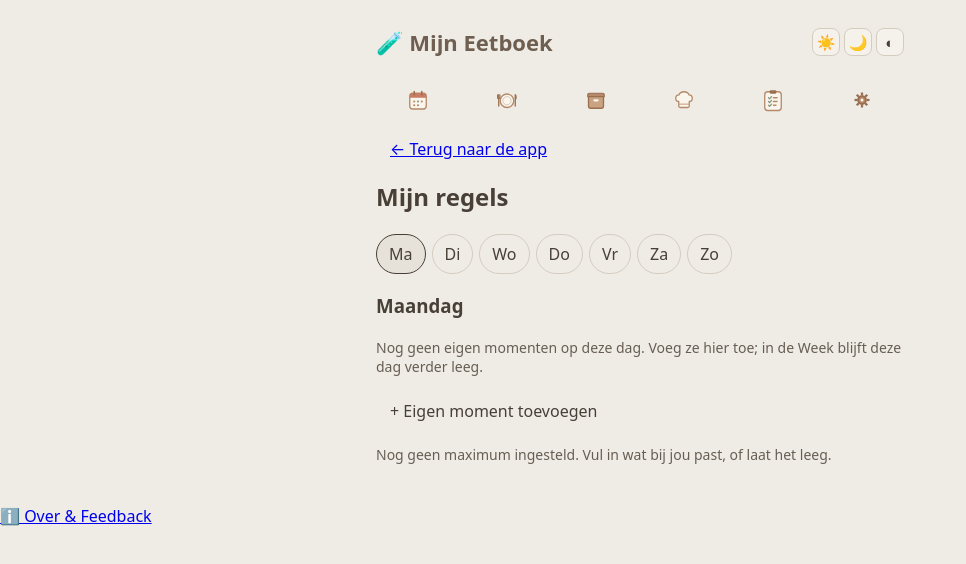
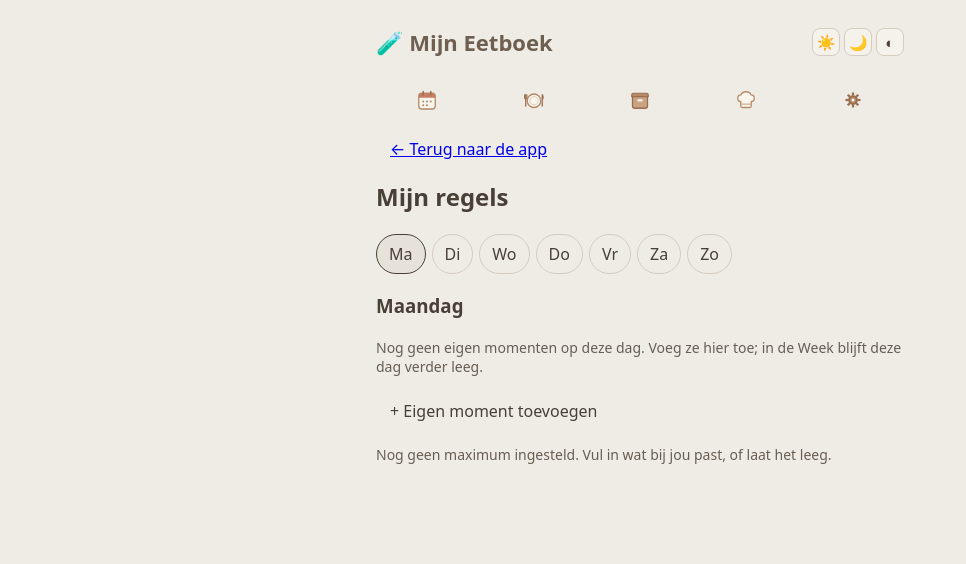
Before and after one commit to MrSMimE/eetboek-dev, a plain HTML site: page app-test-work/regels.html in a window 1280 px wide. Shown: the whole page, without its empty margins (0-966 px from the left). Drawn offline with Linux system fonts and the light colour scheme.

Commit message:
v61.3 werk: Boodschappen-tab weg; footer alleen op Week+Instellingen

```diff
--- a/app-test-work/regels.html
+++ b/app-test-work/regels.html
@@ -67,21 +67,7 @@
       </svg>
     </span>
   </a>
-  <!-- Boodschappen (klembord, lichte vulling) -->
-  <a href="boodschappen.html" aria-label="Boodschappen">
-    <span class="ico">
-      <svg width="24" height="24" viewBox="0 0 64 64" fill="none" style="vertical-align: middle;">
-        <rect x="10" y="10" width="44" height="50" rx="8" fill="#FAF6EE" stroke="#B58969" stroke-width="3.5"/>
-        <rect x="23" y="6" width="18" height="9" rx="3" fill="#9A6F50"/>
-        <path d="M20 26L23 29L28 23" stroke="#85997E" stroke-width="3.5" stroke-linecap="round" stroke-linejoin="round"/>
-        <line x1="33" y1="26" x2="43" y2="26" stroke="#B58969" stroke-width="3.5" stroke-linecap="round"/>
-        <path d="M20 36L23 39L28 33" stroke="#85997E" stroke-width="3.5" stroke-linecap="round" stroke-linejoin="round"/>
-        <line x1="33" y1="36" x2="43" y2="36" stroke="#B58969" stroke-width="3.5" stroke-linecap="round"/>
-        <path d="M20 46L23 49L28 43" stroke="#85997E" stroke-width="3.5" stroke-linecap="round" stroke-linejoin="round"/>
-        <line x1="33" y1="46" x2="40" y2="46" stroke="#B58969" stroke-width="3.5" stroke-linecap="round"/>
-      </svg>
-    </span>
-  </a>
+
   <!-- Instellingen (tandwiel) -->
   <a href="instellingen.html" aria-label="Instellingen">
     <span class="ico">
@@ -113,7 +99,7 @@
     <div id="rglDag"></div>
 </div>
 </div><!-- /wrap -->
-<footer class="appfoot"><a href="over.html">ℹ️ Over &amp; Feedback</a></footer>
+
 <style>
 .rgl-dagen { display: flex; gap: 6px; margin: 10px 0 14px; flex-wrap: wrap; }
 .rgl-dag { border: 1.5px solid var(--line); background: none; color: var(--fg); font: 600 13px inherit; padding: 8px 12px; border-radius: 99px; cursor: pointer; position: relative; }
```
